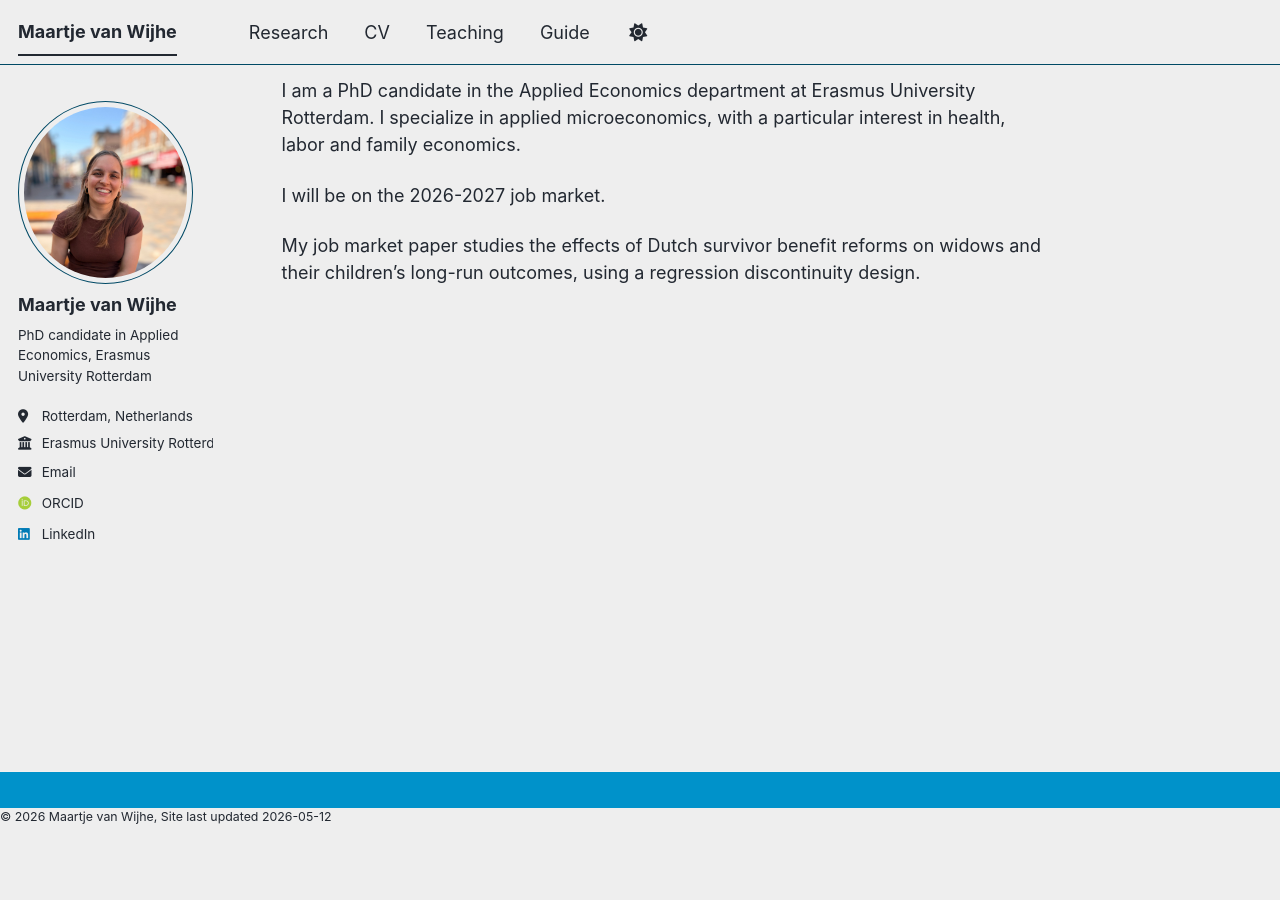
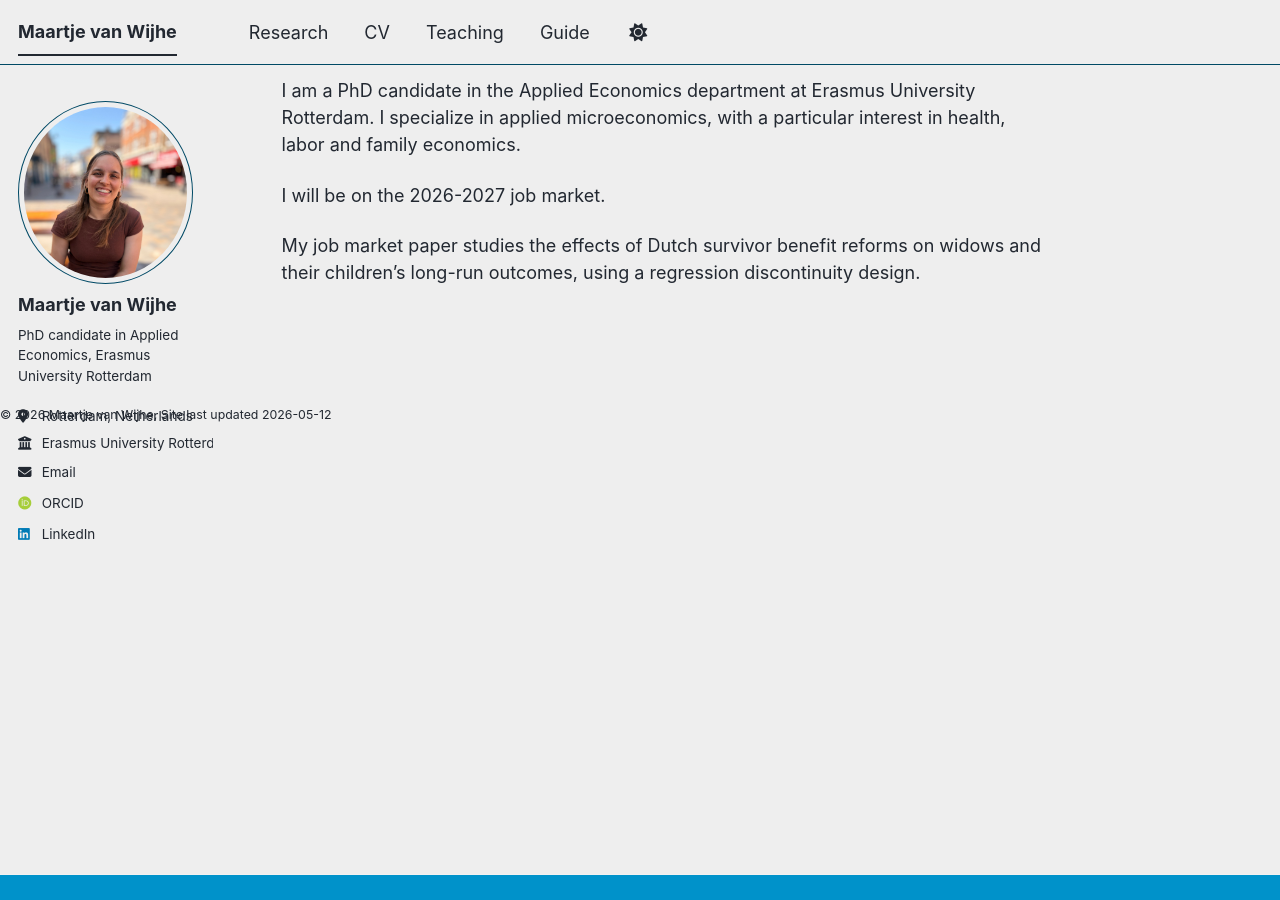
Before and after one commit to Maartjevw23/mywebsite, a Jekyll site: the page built from _pages/about.md, in a window 1280 px wide and 900 px high, scrolled down 66 px. Built offline with Jekyll 4.4.1, drawn with Linux system fonts in a browser that asks for light colours; some web fonts are replaced; a script bundle is joined from its source files by our own code; library files that are not in the unit come from our copies.

Commit message:
Update _footer.scss

```diff
--- a/_sass/layout/_footer.scss
+++ b/_sass/layout/_footer.scss
@@ -1,23 +1,19 @@
-/* ==========================================================================
-   FOOTER (COMPACT & HERSTELD)
-   ========================================================================== */
-
-/* Drukt de footer veilig naar beneden zonder de sidebar/foto te breken */
+/* Zorgt voor extra ruimte onderaan de content zodat de vaste footer niks bedekt */
 #main {
-  min-height: calc(100vh - 200px);
+  padding-bottom: 70px;
 }
 
 .page__footer {
-  clear: both; /* Zorgt dat de footer netjes onder de sidebar blijft */
+  position: fixed; /* Zet de footer permanent vast op het scherm */
+  bottom: 0;
+  left: 0;
+  z-index: 999;    /* Zorgt dat de footer altijd bovenop de content ligt */
+
   background-color: var(--global-footer-bg-color);
   color: var(--global-text-color-light);
   width: 100%;
   height: auto;
-
-  /* Compactere hoogtes */
-  margin-top: 2em;
-  padding: 0.5em 0;  /* Minder witruimte boven en onder */
-
+  padding: 0.5em 0;
   border-top: 1px solid var(--global-dark-border-color);
 
   -webkit-animation: intro 0.3s both;
@@ -28,9 +24,9 @@
   footer {
     margin-left: auto;
     margin-right: auto;
-    margin-top: 0.5em;      /* Minder witruimte binnenin */
+    margin-top: 0.2em;
     max-width: 100%;
-    padding: 0 1em 0.5em;   /* Compactere padding */
+    padding: 0 1em 0.2em;
 
     @include breakpoint($x-large) {
       max-width: $x-large;
@@ -53,6 +49,7 @@
     color: var(--global-text-color-light);
   }
 }
+
 
 .page__footer-copyright {
   font-family: $global-font-family;
```
